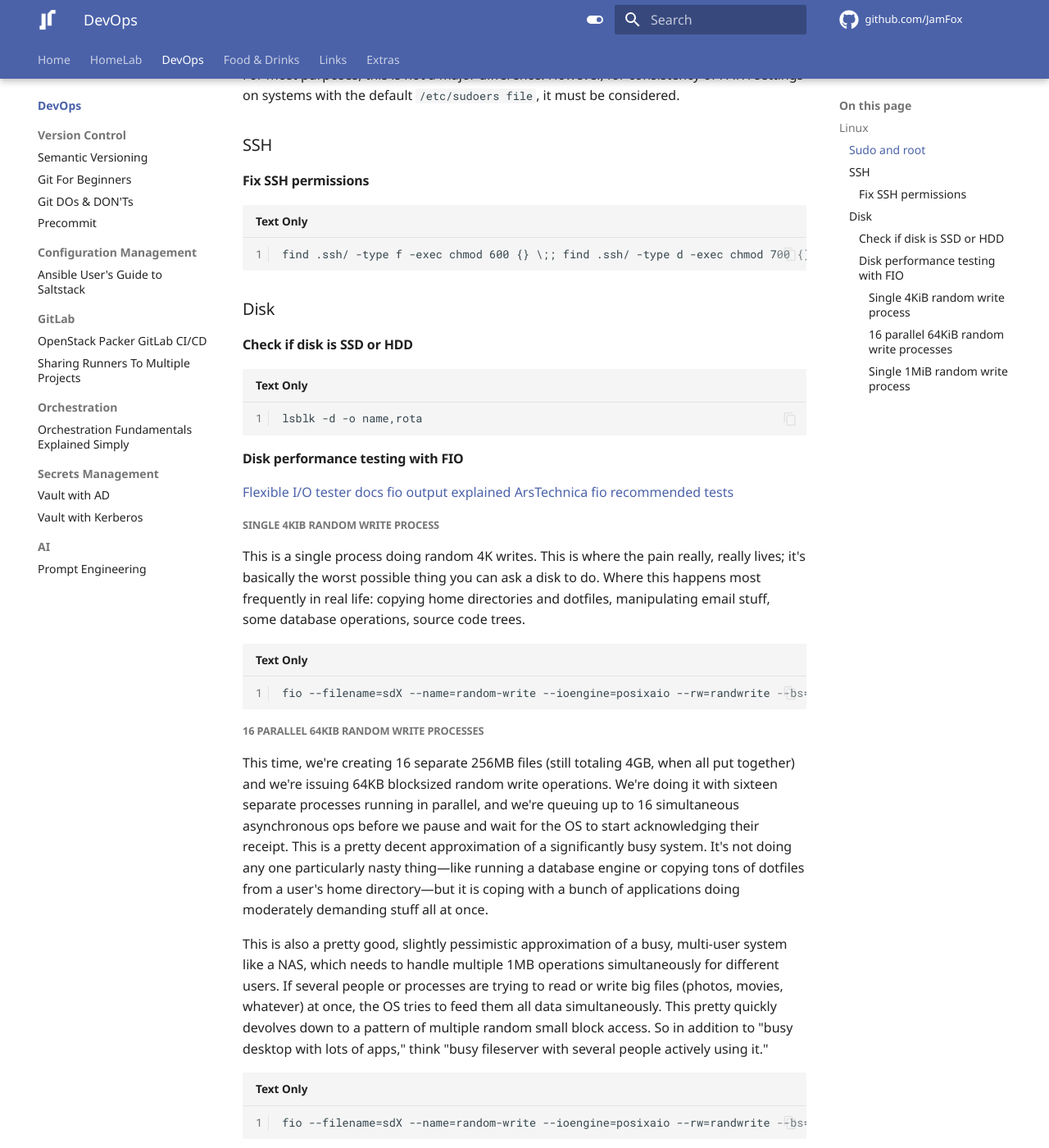
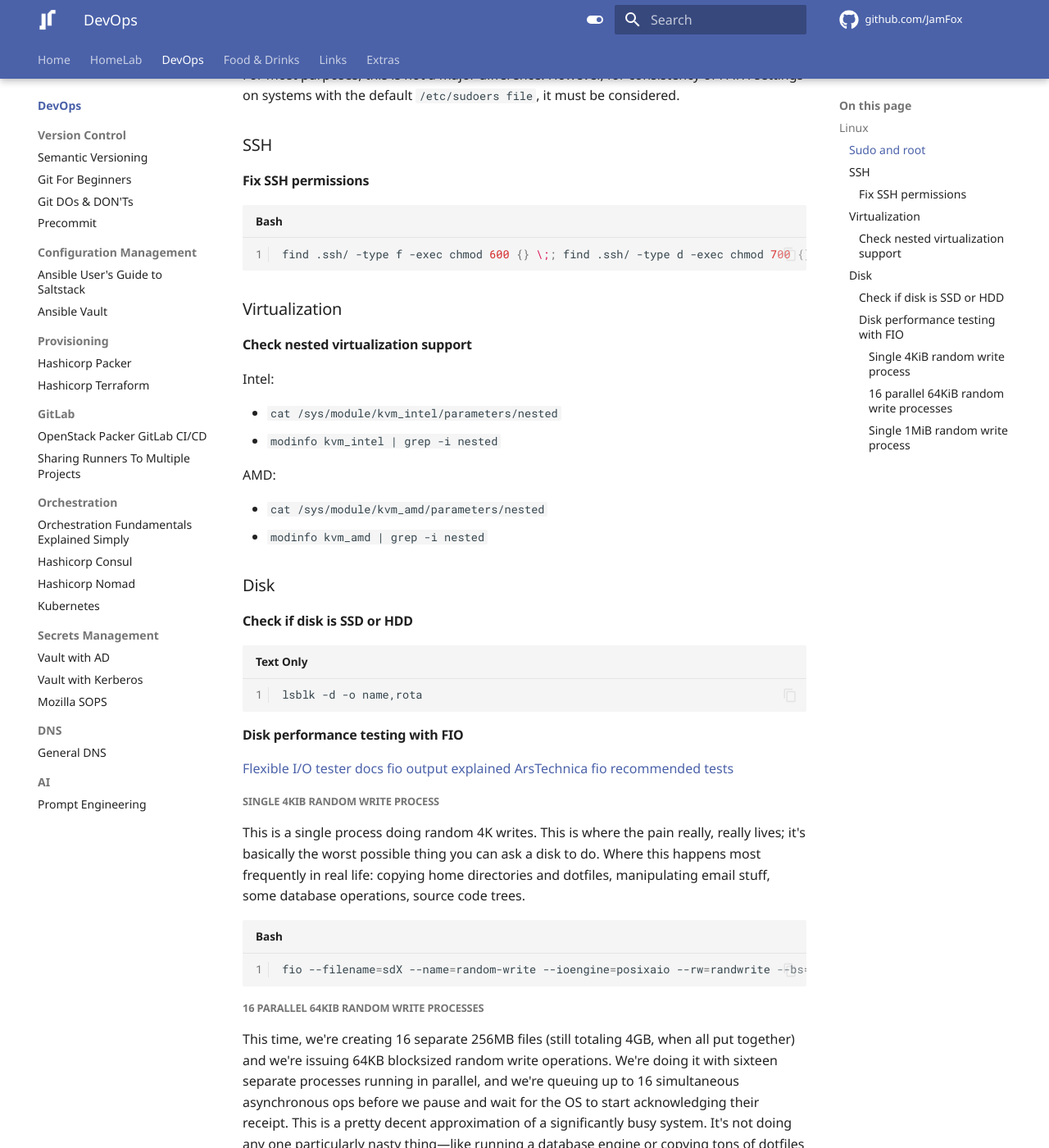
Before and after one commit to JamFox/docs.jamfox.dev, an MkDocs documentation site: the page built from docs/content/devops/index.md, in a window 1280 px wide and 1400 px high, scrolled down 844 px. Shown: the whole window at 82% size. Built offline with MkDocs 1.6.1 and Material for MkDocs 9.7.7, drawn with Linux system fonts in a browser that asks for light colours; comment, search, counter and statistics services are not loaded; some of the changed text lies outside the part shown.

Commit message:
reorganize

````diff
--- a/docs/content/devops/index.md
+++ b/docs/content/devops/index.md
@@ -33,9 +33,23 @@ For most purposes, this is not a major difference. However, for consistency of P
 
 #### Fix SSH permissions
 
-```
+```bash
 find .ssh/ -type f -exec chmod 600 {} \;; find .ssh/ -type d -exec chmod 700 {} \;; find .ssh/ -type f -name "*.pub" -exec chmod 644 {} \;
 ```
+
+### Virtualization
+
+#### Check nested virtualization support
+
+Intel:
+
+- `cat /sys/module/kvm_intel/parameters/nested`
+- `modinfo kvm_intel | grep -i nested`
+
+AMD:
+
+- `cat /sys/module/kvm_amd/parameters/nested`
+- `modinfo kvm_amd | grep -i nested`
 
 ### Disk
 
@@ -55,7 +69,7 @@ lsblk -d -o name,rota
 
 This is a single process doing random 4K writes. This is where the pain really, really lives; it's basically the worst possible thing you can ask a disk to do. Where this happens most frequently in real life: copying home directories and dotfiles, manipulating email stuff, some database operations, source code trees.
 
-```
+```bash
 fio --filename=sdX --name=random-write --ioengine=posixaio --rw=randwrite --bs=4k --size=4g --numjobs=1 --iodepth=1 --runtime=60 --time_based --end_fsync=1
 ```
 
@@ -66,7 +80,7 @@ This time, we're creating 16 separate 256MB files (still totaling 4GB, when all
 
 This is also a pretty good, slightly pessimistic approximation of a busy, multi-user system like a NAS, which needs to handle multiple 1MB operations simultaneously for different users. If several people or processes are trying to read or write big files (photos, movies, whatever) at once, the OS tries to feed them all data simultaneously. This pretty quickly devolves down to a pattern of multiple random small block access. So in addition to "busy desktop with lots of apps," think "busy fileserver with several people actively using it."
 
-```
+```bash
 fio --filename=sdX --name=random-write --ioengine=posixaio --rw=randwrite --bs=64k --size=256m --numjobs=16 --iodepth=16 --runtime=60 --time_based --end_fsync=1
 ```
 
@@ -78,6 +92,6 @@ You'll see some kooky fluctuations on SSDs when doing this test. This is largely
 
 You can also see SSD performance fall off a cliff here if you exhaust an onboard write cache—TLC and QLC drives tend to have small write cache areas made of much faster MLC or SLC media. Once those get exhausted, the disk has to drop to writing directly to the much slower TLC/QLC media where the data eventually lands. This is the major difference between, for example, Samsung EVO and Pro SSDs—the EVOs have slow TLC media with a fast MLC cache, where the Pros use the higher-performance, higher-longevity MLC media throughout the entire SSD.
 
-```
+```bash
 fio --filename=sdX --name=random-write --ioengine=posixaio --rw=randwrite --bs=1m --size=16g --numjobs=1 --iodepth=1 --runtime=60 --time_based --end_fsync=1
 ```
--- a/mkdocs.yml
+++ b/mkdocs.yml
@@ -3,8 +3,7 @@ nav:
   - Home: index.md
   - HomeLab:
       - content/homelab/index.md
-      - JamLab Family Guides: content/homelab/family.md
-      - JamLab Nomad: content/homelab/jamlabnomad.md
+      - JamLab Family Guide: content/homelab/family.md
       - Networking: content/homelab/networking.md
       - Power: content/homelab/power.md
       - Rack: content/homelab/rack.md
@@ -20,18 +19,10 @@ nav:
           - Proxmox VE: content/homelab/proxmox.md
       - Configuration Management:
           - Ansible: content/homelab/ansible.md
-          - Ansible Vault: content/homelab/ansiblevault.md
-          - Mozilla SOPS: content/homelab/sops.md
-      - Provisioning:
-          - Hashicorp Packer: content/homelab/packer.md
-          - Hashicorp Terraform: content/homelab/terraform.md
       - DNS:
-          - General DNS: content/homelab/dns.md
           - Dnsmasq: content/homelab/dnsmasq.md
-      - Container Orchestration:
-          - Hashicorp Consul: content/homelab/consul.md
-          - Hashicorp Nomad: content/homelab/nomad.md
-          - Kubernetes: content/homelab/kubernetes.md
+      - Archive:
+          - JamLab Nomad: content/homelab/jamlabnomad.md
   - DevOps:
       - content/devops/index.md
       - Version Control:
@@ -41,14 +32,24 @@ nav:
           - Precommit: content/devops/precommit.md
       - Configuration Management:
           - Ansible User's Guide to Saltstack: content/devops/saltstack-for-ansible.md
+          - Ansible Vault: content/devops/ansiblevault.md
+      - Provisioning:
+          - Hashicorp Packer: content/devops/packer.md
+          - Hashicorp Terraform: content/devops/terraform.md
       - GitLab:
           - OpenStack Packer GitLab CI/CD: content/devops/packerci.md
           - Sharing Runners To Multiple Projects: content/devops/gitlabrunnershare.md
       - Orchestration:
           - Orchestration Fundamentals Explained Simply: content/devops/orchestrationexplained.md
+          - Hashicorp Consul: content/devops/consul.md
+          - Hashicorp Nomad: content/devops/nomad.md
+          - Kubernetes: content/devops/kubernetes.md
       - Secrets Management:
           - Vault with AD: content/devops/vaultad.md
           - Vault with Kerberos: content/devops/vaultkrb.md
+          - Mozilla SOPS: content/devops/sops.md
+      - DNS:
+          - General DNS: content/devops/dns.md
       - AI:
           - Prompt Engineering: content/devops/prompteng.md
   - Food & Drinks:
````
Also changed, not shown: docs/content/homelab/family.md (+1 -1 lines), docs/content/homelab/rack.md (+7 -7 lines), docs/content/devops/ansiblevault.md (renamed from docs/content/homelab/ansiblevault.md), docs/content/devops/consul.md (renamed from docs/content/homelab/consul.md), docs/content/devops/dns.md (renamed from docs/content/homelab/dns.md), docs/content/devops/kubernetes.md (renamed from docs/content/homelab/kubernetes.md), docs/content/devops/nomad.md (renamed from docs/content/homelab/nomad.md), docs/content/devops/packer.md (renamed from docs/content/homelab/packer.md), docs/content/devops/sops.md (renamed from docs/content/homelab/sops.md), docs/content/devops/terraform.md (renamed from docs/content/homelab/terraform.md).
